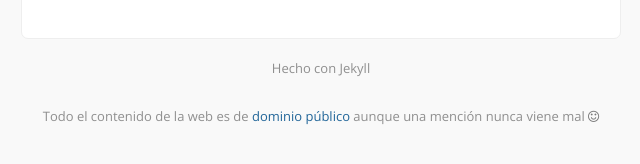
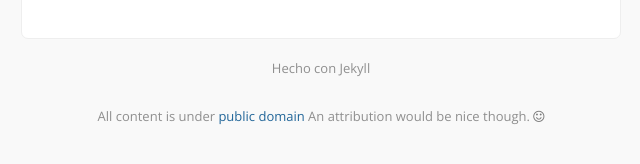
Before and after one commit to legomolina/legomolina.github.io, a Jekyll site: the page built from index.html, in a window 1280 px wide. Shown: the part 455-619 px from the top of the page, without its empty margins (319-959 px from the left). Built offline with Jekyll 4.4.1, drawn with Linux system fonts in a browser that asks for light colours; nearby versions of some CDN libraries; Markdown is read by kramdown in place of the engine named in the settings; the list of posts is cut into pages by our own code; comment, search, counter and statistics services are not loaded.

Commit message:
Update footer.html

```diff
--- a/_includes/footer.html
+++ b/_includes/footer.html
@@ -2,5 +2,5 @@
   <a href="http://jekyllrb.com/" class="muted">Hecho con Jekyll</a>
   <br />
   <br />
-  <span class="muted">Todo el contenido de la web es de <a href="http://creativecommons.org/publicdomain/zero/1.0/">dominio público</a> aunque una mención nunca viene mal <i class="fa fa-smile-o"></i></span>
+  <span class="muted">All content is under <a href="http://creativecommons.org/publicdomain/zero/1.0/">public domain</a> An attribution would be nice though. <i class="fa fa-smile-o"></i></span>
 </footer>
```
